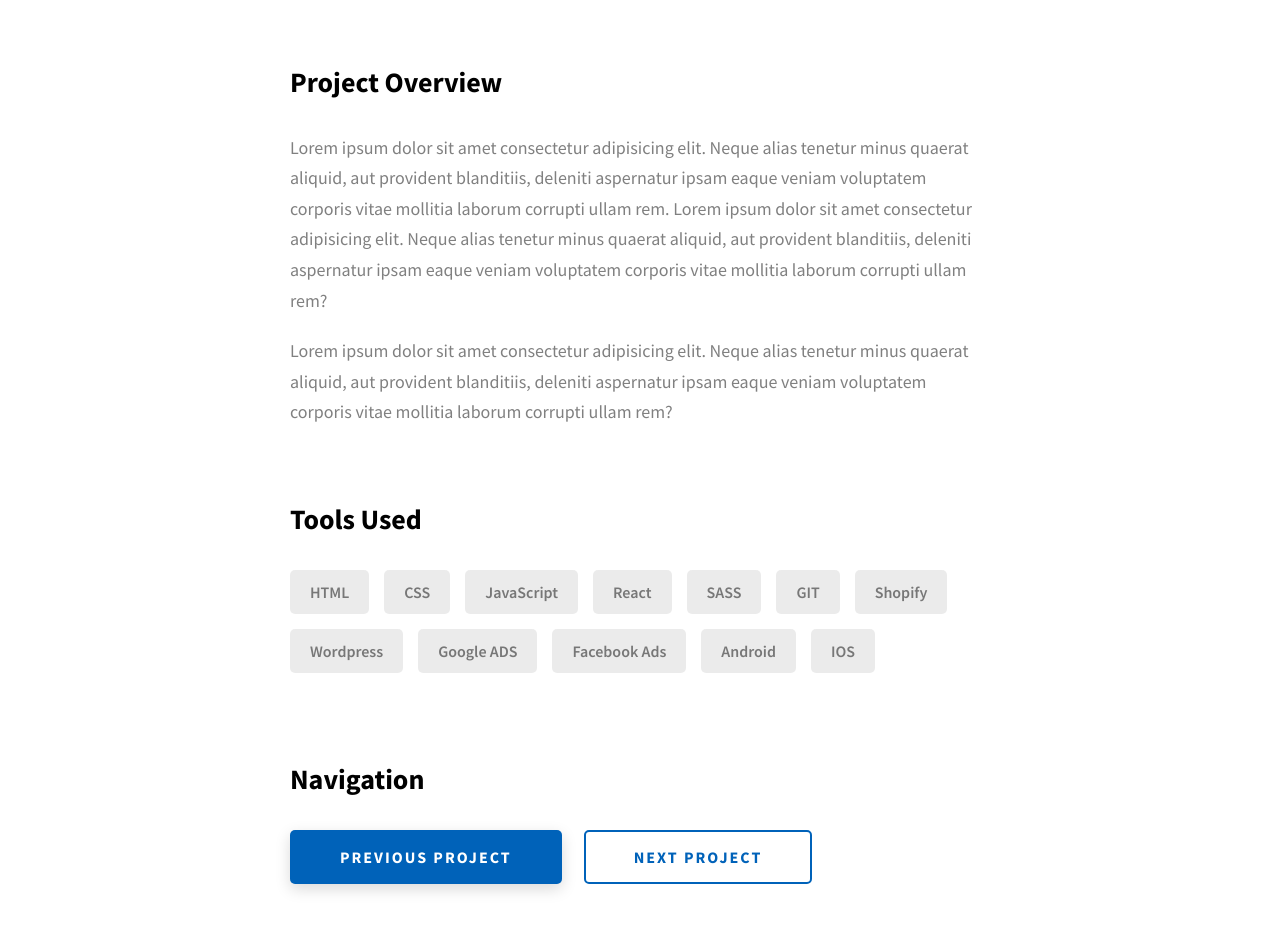
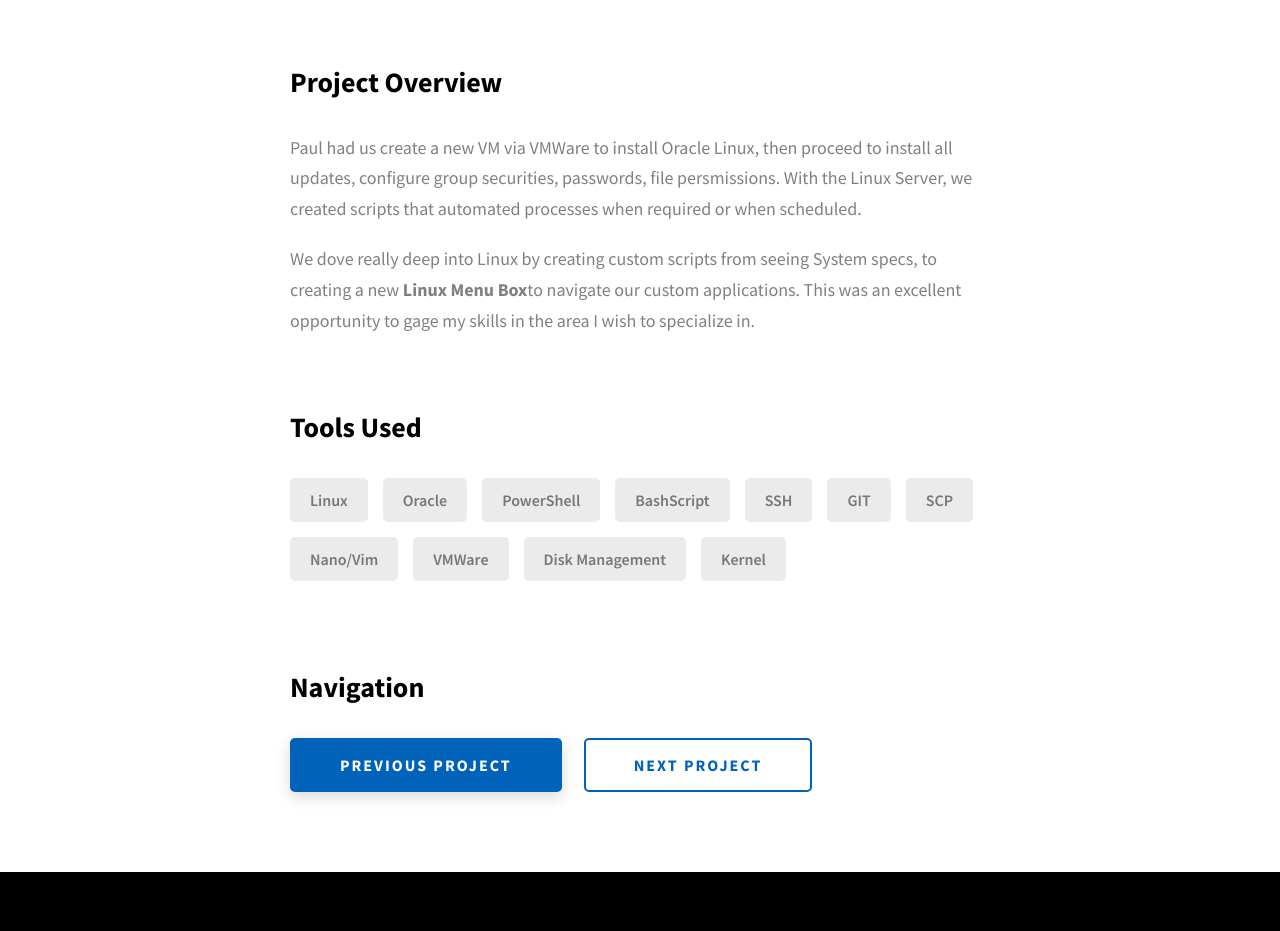
Before and after one commit to Leetus91/ePortfolio, a website: page Dopefolio-main/project-2.html in a window 1280 px wide. Shown: the part 1301-2232 px from the top of the page. Drawn offline with Linux system fonts and the light colour scheme.

Commit message:
skills and content added for project 2

```diff
--- a/Dopefolio-main/project-2.html
+++ b/Dopefolio-main/project-2.html
@@ -110,37 +110,30 @@
             <div class="project-details__desc">
               <h3 class="project-details__content-title">Project Overview</h3>
               <p class="project-details__desc-para">
-                Lorem ipsum dolor sit amet consectetur adipisicing elit. Neque
-                alias tenetur minus quaerat aliquid, aut provident blanditiis,
-                deleniti aspernatur ipsam eaque veniam voluptatem corporis vitae
-                mollitia laborum corrupti ullam rem. Lorem ipsum dolor sit amet
-                consectetur adipisicing elit. Neque alias tenetur minus quaerat
-                aliquid, aut provident blanditiis, deleniti aspernatur ipsam
-                eaque veniam voluptatem corporis vitae mollitia laborum corrupti
-                ullam rem?
+                Paul had us create a new VM via VMWare to install Oracle Linux,
+                then proceed to install all updates, configure group securities, passwords, file persmissions.
+                With the Linux Server, we created scripts that automated processes when required or when scheduled.
               </p>
               <p class="project-details__desc-para">
-                Lorem ipsum dolor sit amet consectetur adipisicing elit. Neque
-                alias tenetur minus quaerat aliquid, aut provident blanditiis,
-                deleniti aspernatur ipsam eaque veniam voluptatem corporis vitae
-                mollitia laborum corrupti ullam rem?
+               We dove really deep into Linux by creating custom scripts from seeing System specs, to creating a new
+               <strong>Linux Menu Box</strong>to navigate our custom applications.
+               This was an excellent opportunity to gage my skills in the area I wish to specialize in.
               </p>
             </div>
             <div class="project-details__tools-used">
               <h3 class="project-details__content-title">Tools Used</h3>
               <div class="skills">
-                <div class="skills__skill">HTML</div>
-                <div class="skills__skill">CSS</div>
-                <div class="skills__skill">JavaScript</div>
-                <div class="skills__skill">React</div>
-                <div class="skills__skill">SASS</div>
+                <div class="skills__skill">Linux</div>
+                <div class="skills__skill">Oracle</div>
+                <div class="skills__skill">PowerShell</div>
+                <div class="skills__skill">BashScript</div>
+                <div class="skills__skill">SSH</div>
                 <div class="skills__skill">GIT</div>
-                <div class="skills__skill">Shopify</div>
-                <div class="skills__skill">Wordpress</div>
-                <div class="skills__skill">Google ADS</div>
-                <div class="skills__skill">Facebook Ads</div>
-                <div class="skills__skill">Android</div>
-                <div class="skills__skill">IOS</div>
+                <div class="skills__skill">SCP</div>
+                <div class="skills__skill">Nano/Vim</div>
+                <div class="skills__skill">VMWare</div>
+                <div class="skills__skill">Disk Management</div>
+                <div class="skills__skill">Kernel</div>
               </div>
             </div>
             <div class="project-details__links">
```
